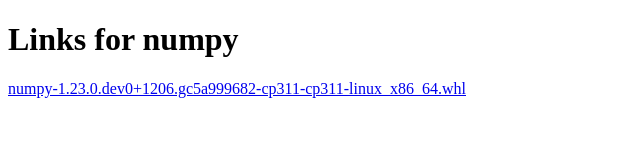
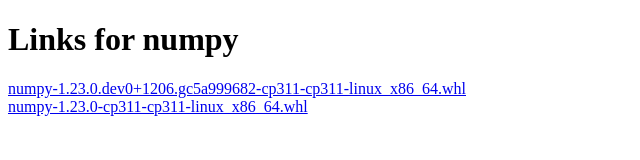
Before and after one commit to domdfcoding/3.11-wheels, a plain HTML site: page wheels/numpy/index.html in a window 1280 px wide. Shown: the whole page, without its empty margins (0-640 px from the left). Drawn offline with Linux system fonts and the light colour scheme.

Commit message:
Fudge the numpy wheel so it isn't a pre-release.

```diff
--- a/wheels/numpy/index.html
+++ b/wheels/numpy/index.html
@@ -15,5 +15,9 @@
       numpy-1.23.0.dev0+1206.gc5a999682-cp311-cp311-linux_x86_64.whl
     </a>
     <br />
+    <a href="/3.11-wheels/wheels/numpy/numpy-1.23.0-cp311-cp311-linux_x86_64.whl#sha256=613cb270ffcd2687b718ff1e4d185c5676ffda028999ecb396af6b0e0f8f88a7" data-requires-python="&gt;=3.8" data-dist-info-metadata="sha256=6a94e8cd470e890dd80641ccc09cefbd264eea45531fd3de5a8d5538fba33a0c">
+      numpy-1.23.0-cp311-cp311-linux_x86_64.whl
+    </a>
+    <br />
   </body>
 </html>
```
Also changed, not shown: 5 other files.
